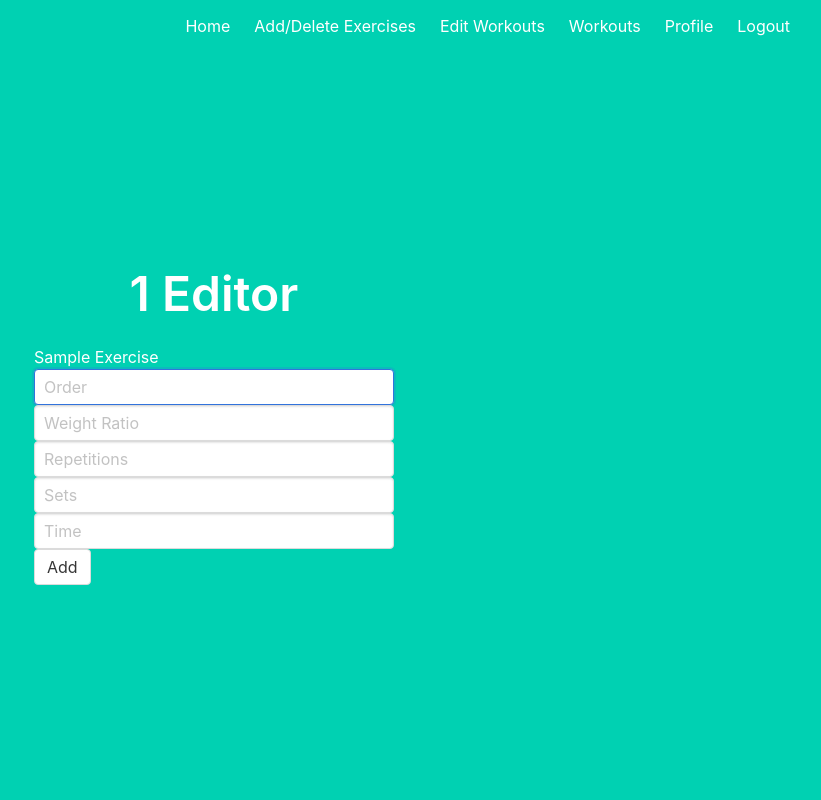
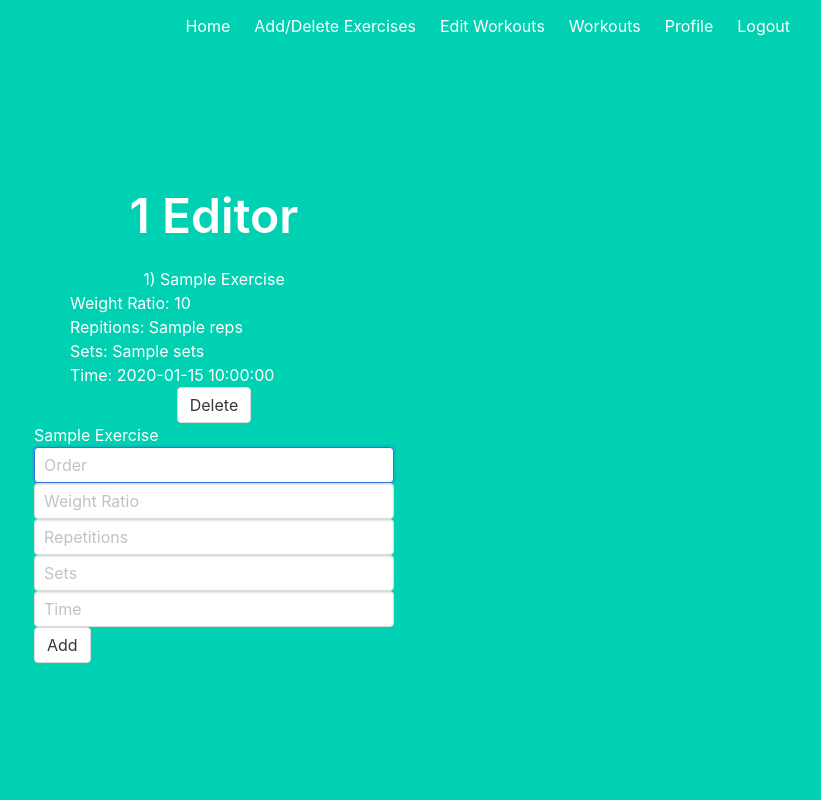
Before and after one commit to JampherS/flask_workout_app, a Flask app: page /append/1 in a window 1280 px wide. Shown: the whole page, without its empty margins (426-1247 px from the left). Run offline with Flask 2, Linux system fonts and the light colour scheme; a user stored in the database is signed in; data comes from the database, SQL or seed files in the repository; a database or web service that is not in the repository returns one stand-in record (values such as "Sample title").

Commit message:
added workout updates and potentially fixed history bug

```diff
--- a/final/templates/create_workout.html
+++ b/final/templates/create_workout.html
@@ -14,12 +14,12 @@
         {% for workout in workouts %}
             {{ workout['name'].title() }}
             <div>
-            <form method="POST" action="/remove/{{ workout['name'] }}">
+            <form action="/append/{{ workout['name'] }}">
                 <div class="control">
                         <button class="button">Update</button>
                 </div>
             </form>
-            <form method="POST" action="/remove/{{ workout['name'] }}">
+            <form action="/remove/{{ workout['name'] }}">
                 <div class="control">
                         <button class="button">Delete</button>
                 </div>
--- a/final/templates/edit_workout.html
+++ b/final/templates/edit_workout.html
@@ -10,6 +10,40 @@
     		</div>
 	    {% endif %}
     {% endwith %}
+
+    {% if workout_exercises is not none %}
+    {% for exercise in workout_exercises['exercises'] %}
+        <form action="/pop/{{ workout_name }}/{{ loop.index }}">
+        {{ loop.index }}) {{ exercise['name'].title() }}
+
+        {% if exercise['weight'] %}
+        <div class="control">
+            <p style="margin-left:10%"> Weight Ratio: {{ exercise['weight'] }} </p>
+        </div>
+        {% endif %}
+
+        {% if exercise['reps'] %}
+        <div class="control">
+            <p style="margin-left:10%"> Repitions: {{ exercise['reps'] }} </p>
+        </div>
+        {% endif %}
+
+        {% if exercise['sets'] %}
+        <div class="control">
+            <p style="margin-left:10%"> Sets: {{ exercise['sets'] }} </p>
+        </div>
+        {% endif %}
+
+        {% if exercise['time'] %}
+        <div class="control">
+            <p style="margin-left:10%"> Time: {{ exercise['time'] }} </p>
+        </div>
+        {% endif %}
+
+        <button class="button">Delete</button>
+        </form>
+    {% endfor %}
+    {% endif %}
 
     {% for exercise in exercises %}
         <form method="POST" action="/append/{{ workout_name }}/{{ exercise['name'] }}">
--- a/final/templates/exercise.html
+++ b/final/templates/exercise.html
@@ -12,7 +12,7 @@
 	    {% endwith %}
 
         {% for exercise in exercises %}
-            <form method="POST" action="/delete/{{ exercise['name'] }}">
+            <form action="/delete/{{ exercise['name'] }}">
                 <div class="control">
                     {{ exercise['name'].title() }}
                     <button class="button">Delete</button>
--- a/final/work.py
+++ b/final/work.py
@@ -1,3 +1,4 @@
+import re
 from datetime import datetime
 from flask import Blueprint, render_template, redirect, url_for, request, flash
 from flask_login import login_required, current_user
@@ -21,18 +22,21 @@ def add_post():
         flash('Please enter exercise name')
         return redirect(url_for('work.add'))
 
-    exercise = workoutsDB.db.exercises.find_one({"name": exercise_name})
+    id = re.sub(r'\W+', '', exercise_name)
+
+    exercise = workoutsDB.db.exercises.find_one({"_id": id})
     if exercise:
         flash('Exercise already exists')
         return redirect(url_for('work.add'))
 
-    workoutsDB.db.exercises.insert_one({"name": exercise_name})
+    workoutsDB.db.exercises.insert_one({"_id": id, "name": exercise_name})
     return redirect(url_for('work.add'))
 
-@work.route('/delete/<exercise_name>', methods=['POST'])
+@work.route('/delete/<exercise_name>')
 @login_required
 def delete(exercise_name):
-    workoutsDB.db.exercises.delete_one({"name": exercise_name})
+    id = re.sub(r'\W+', '', exercise_name)
+    workoutsDB.db.exercises.delete_one({"_id": id})
     return redirect(url_for('work.add'))
 
 @work.route('/create')
@@ -50,19 +54,23 @@ def create_post():
         flash('Please enter workout name')
         return redirect(url_for('work.create'))
 
-    workout = workoutsDB.db.workouts.find_one({"name": workout_name})
+    id = re.sub(r'\W+', '', workout_name)
+
+    workout = workoutsDB.db.workouts.find_one({"_id": id})
     if workout:
         flash('Workout already exists')
         return redirect(url_for('work.create'))
 
-    workoutsDB.db.workouts.insert_one({"name": workout_name})
+    workoutsDB.db.workouts.insert_one({"_id": id, "name": workout_name})
     return redirect(url_for('work.append', workout_name=workout_name))
 
 @work.route('/append/<workout_name>')
 @login_required
 def append(workout_name):
+    id = re.sub(r'\W+', '', workout_name)
+    workout_exercises = workoutsDB.db.workouts.find_one({"_id": id})
     exercises = workoutsDB.db.exercises.find({}).sort("name")
-    return render_template("edit_workout.html", workout_name=workout_name, exercises=exercises, admin=is_admin(current_user.id))
+    return render_template("edit_workout.html", workout_name=workout_name, workout_exercises=workout_exercises, exercises=exercises, admin=is_admin(current_user.id))
 
 @work.route('/append/<workout_name>/<exercise_name>', methods=['POST'])
 @login_required
@@ -75,9 +83,12 @@ def append_post(workout_name, exercise_name):
         time = float(request.form.get('time')) if request.form.get('time') else None
     except:
         flash("Please enter (a) valid response(s)")
+        return redirect(url_for('work.append', workout_name=workout_name))
+
+    id = re.sub(r'\W+', '', workout_name)
 
     workouts = workoutsDB.db.workouts.aggregate([
-        {"$match": {"name": workout_name}},
+        {"$match": {"_id": id}},
         {"$project":
              {"length":
                   {"$size":
@@ -90,14 +101,14 @@ def append_post(workout_name, exercise_name):
     for workout in workouts:
         length = workout['length']
 
-    if order is None:
-        flash('Please enter an order')
+    if order is None or order < 0:
+        flash('Please enter a valid order')
         return redirect(url_for('work.append', workout_name=workout_name))
     if order > length:
         flash(F'Workout only has {length} exercises right now')
         return redirect(url_for('work.append', workout_name=workout_name))
 
-    workoutsDB.db.workouts.update({"name": workout_name},
+    workoutsDB.db.workouts.update({"_id": id},
                                   {"$push":
                                       {"exercises":
                                           {"$each": [{
@@ -112,11 +123,28 @@ def append_post(workout_name, exercise_name):
                                   })
     return redirect(url_for('work.append', workout_name=workout_name))
 
-@work.route('/remove/<workout_name>', methods=['POST'])
+@work.route('/remove/<workout_name>')
 @login_required
 def remove(workout_name):
-    workoutsDB.db.workouts.delete_one({"name": workout_name})
+    id = re.sub(r'\W+', '', workout_name)
+    workoutsDB.db.workouts.delete_one({"_id": id})
     return redirect(url_for('work.create'))
+
+@work.route('/pop/<workout_name>/<index>')
+@login_required
+def pop(workout_name, index):
+    index = int(index) - 1
+    filt = F"exercises.{index}"
+
+    id = re.sub(r'\W+', '', workout_name)
+
+    workoutsDB.db.workouts.update_one({"_id": id},
+                                      {"$unset":
+                                           {filt: 1}})
+    workoutsDB.db.workouts.update_one({"_id": id},
+                                      {"$pull":
+                                           {"exercises": None}})
+    return redirect(url_for('work.append', workout_name=workout_name))
 
 @work.route('/workouts')
 @login_required
```
Also changed, not shown: final/templates/workout.html (+2 -5 lines).
